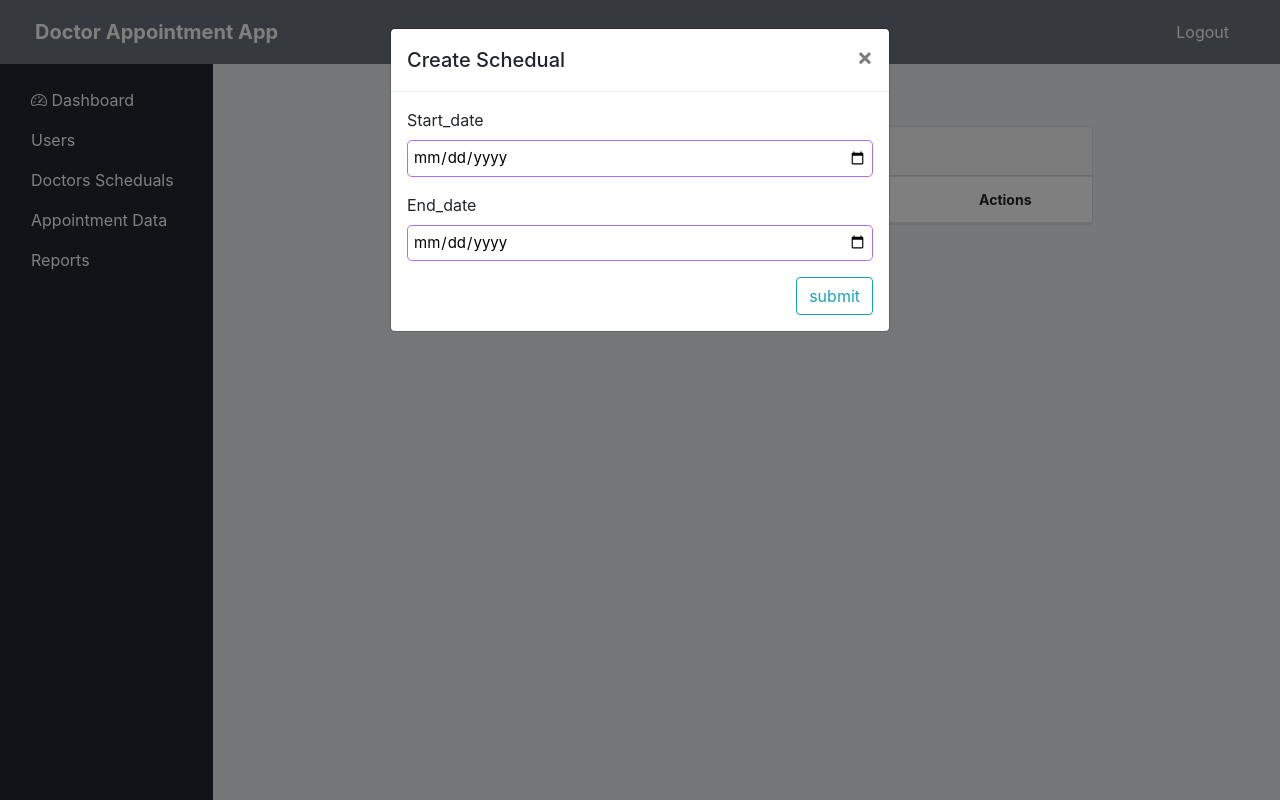
After one commit to Ali-hadi1/appointment, a Flask app: page /admin/doctors/schedules/detials/1 in a window 1280 px wide, after a click on "Create Schedule". The commit adds this page. Run offline with Flask 2, Linux system fonts and the light colour scheme; a user stored in the database is signed in; data comes from the database, SQL or seed files in the repository; both versions use the stored data as it was after the commit; lists and menus that the app fills with data are empty; some libraries are stand-ins or nearby versions.

Commit message:
show doctors which has schedule in admin panel and it's operation

```diff
--- a/appointment/routes.py
+++ b/appointment/routes.py
@@ -77,6 +77,11 @@ def login():
     form = Login()
     if form.validate_on_submit():
         user = User.query.filter_by(email=form.email.data).first()
+        if user.role == 2:
+            doctor_info = user.doctorinfo
+            if doctor_info[0].valid == False:
+                flash('Dear Doctor your Account is not activate yet!', 'info')
+                return redirect(url_for('home'))
         if user and bcrypt.check_password_hash(user.password, form.password.data):
             login_user(user, remember=form.remember.data)
             if user.role == 1:
@@ -154,14 +159,13 @@ def confirm(id):
 @app.route("/schedule", methods=('GET', 'POST'))
 @doctor_or_admin_required
 def schedule():
-    schedules = Schedule.query.all()
     form = CreateSchedule()
     if form.validate_on_submit():
         create_schedule = Schedule(doctor_id = current_user.id, start_date=form.start_date.data, end_date = form.end_date.data)
         db.session.add(create_schedule)
         db.session.commit()
-        return render_template('/schedule.html', form=form, schedules=schedules)
-    return render_template("/schedule.html", form=form, schedules=schedules)
+        return render_template('/schedule.html', form=form, schedules=current_user.schedule)
+    return render_template("/schedule.html", form=form, schedules=current_user.schedule)
 
 @app.route("/appointment", methods=('GET', 'POST'))
 @admin_required
@@ -175,6 +179,7 @@ def viewSchedule(id):
     return render_template("view_schedules.html", schedules=doctor.schedule, form=form)
 
 @app.route("/patient/appointment/<int:id>", methods=('GET', 'POST'))
+@login_required
 def patientAppointment(id):
     patient_create_appointment = MakeAppointment()
     patient_create_appointment.schedule_id.data = id
@@ -193,3 +198,30 @@ def patientAppointment(id):
 def doctorsSchedules():
     doctors = db.session.query(User).join(Schedule, Schedule.doctor_id == User.id).group_by(User.id).all()
     return render_template("/doctors_schedules.html", doctors = doctors)
+
+@app.route("/admin/doctors/schedules/detials/<int:id>", methods=('GET', 'POST'))
+@admin_required
+def doctorScheduleDetials(id):
+    doctor = User.query.filter_by(id = id).first()
+    create_schedule = CreateSchedule()
+    return render_template("/adminPanel/doctor_schedule_list.html", schedules = doctor.schedule, form=create_schedule)
+
+@app.route("/admin/doctors/schedules/delete/<int:id>")
+@admin_required
+def DeleteDoctorSchedule(id):
+    schedule_delete = Schedule.query.filter_by(id=id).first()
+    id = schedule_delete.doctor_id
+    db.session.delete(schedule_delete)
+    db.session.commit()
+    return redirect(url_for('doctorScheduleDetials', id = id))
+
+@app.route("/admin/doctors/schedules/edit/<int:id>")
+@admin_required
+def EditDoctorSchedule(id):
+    form = CreateSchedule()
+    if form.validate_on_submit():
+        pass
+    schedule_for_edit = Schedule.query.filter_by(id=id).first()
+    form.start_date.data = schedule_for_edit.start_date
+    form.end_date.data = schedule_for_edit.end_date
+    return redirect(url_for('doctorScheduleDetials', id = id))
--- a/appointment/static/style.css
+++ b/appointment/static/style.css
@@ -80,3 +80,7 @@ a:hover{
 ul{
     list-style-type: none;
 }
+.disable-a{
+    pointer-events: none;
+    cursor: default;
+}
--- /dev/null
+++ b/appointment/templates/adminPanel/doctor_schedule_list.html
@@ -0,0 +1,99 @@
+{% extends "index.html" %}
+
+{% block section %}
+<div style="z-index: 1000;">
+    <div class="col-lg-8 offset-lg-2 mb-2">
+        <button type="button" class="btn btn-primary" data-toggle="modal" data-target="#exampleModal">
+            Create Schedule
+        </button>
+    </div>
+    <div class="row">
+        <div class="col-lg-8 offset-lg-2">
+            <div class="main-card mb-3 card">
+                <div class="card-header">Schedules </div>
+                <div class="table-responsive">
+                    <table class="align-middle mb-0 table table-borderless table-striped table-hover">
+                        <thead>
+                            <tr class="app-normal-font">
+                                <th class="text-center">Id</th>
+                                <th class="text-center">Start Date</th>
+                                <th class="text-center">End Date</th>
+                                <th class="text-center">Actions</th>
+                            </tr>
+                        </thead>
+                        <tbody>
+                            {% for schedule in schedules %}
+                                <tr class="app-normal-font p-0">
+                                    <td class="text-center text-muted">{{ schedule.id }}</td>
+                                    <td class="text-center">
+                                        <div class="widget-content p-0">
+                                            {{schedule.start_date}}
+                                        </div>
+                                    </td>
+                                    <td class="text-center">{{schedule.end_date}}</td>
+                                    <td class="text-center">
+                                        <a href="" class=" text-success">
+                                            <i class="bi bi-pen"></i>
+                                        </a>
+                                        <a href="{{url_for('DeleteDoctorSchedule',id=schedule.id)}}" class="text-danger">
+                                            <i class="bi bi-trash-fill"></i>
+                                        </a>
+                                    </td>
+                                </tr>
+                            {% endfor %}
+                        </tbody>
+                    </table>
+                </div>
+            </div>
+        </div>
+    </div>
+
+    <div class="modal fade" id="exampleModal" tabindex="-1" role="dialog" aria-labelledby="exampleModalLabel"
+        aria-hidden="true">
+        <div class="modal-dialog" role="document">
+            <div class="modal-content">
+                <div class="modal-header">
+                    <h5 class="modal-title" id="exampleModalLabel">Create Schedual</h5>
+                    <button type="button" class="close" data-dismiss="modal" aria-label="Close">
+                        <span aria-hidden="true">&times;</span>
+                    </button>
+                </div>
+                <div class="modal-body">
+                    <form action="" method="post">
+                        {{ form.hidden_tag() }}
+                        <div class="form-group">
+                            {{ form.start_date.label(class="form-control-label text-capitalize",) }}
+                            {% if form.start_date.errors %}
+                                {{ form.start_date(class="form-control form-control-lg is-invalid") }}
+                                <div class="invalid-feedback">
+                                    {% for errors in form.start_date.errors %}
+                                        <span> {{ error }} </span>
+                                    {% endfor %}
+                                </div>
+                            {% else %}
+                                {{ form.start_date(class="form-control form-control-lg input_style") }}
+                            {% endif %}
+                        </div>
+                        <div class="form-group">
+                            {{ form.end_date.label(class="form-control-label text-capitalize") }}
+                            {% if form.end_date.errors %}
+                                {{ form.end_date(class="form-control form-control-lg is-invalid") }}
+                                <div class="invalid-feedback">
+                                    {% for errors in form.end_date.errors %}
+                                        <span> {{ error }} </span>
+                                    {% endfor %}
+                                </div>
+                            {% else %}
+                                {{ form.end_date(class="form-control form-control-lg input_style") }}
+                            {% endif %}
+                        </div>
+                        <div class="float-right">
+                            {{ form.submit(class="btn btn-outline-info") }}
+                        </div>
+                    </form>
+                </div>
+            </div>
+        </div>
+    </div>
+</div>
+{% endblock %}
--- a/appointment/templates/doctors_schedules.html
+++ b/appointment/templates/doctors_schedules.html
@@ -48,7 +48,7 @@
                                     {% endif %}
                                 </td>
                                 <td class="text-center">
-                                    <a href="" class="text-info" style="font-size:16px">
+                                    <a href="{{ url_for('doctorScheduleDetials', id = doctor.id)}}" class="text-info" style="font-size:16px">
                                         <i class="bi bi-card-list"></i>
                                     </a>
                                     <a href="{{ url_for('delete', id = doctor.id)}}" class="text-danger">
--- a/appointment/templates/layout/header.html
+++ b/appointment/templates/layout/header.html
@@ -1,5 +1,5 @@
 
-<header class="navbar navbar-expand bg-secondary flex-column flex-md-row bd-navbar">
+<header class="navbar navbar-expand bg-secondary flex-column flex-md-row bd-navbar" style="z-index: 999;">
     <ul class="navbar-nav mr-auto">
         <li class="nav-item  font-weight-bold title">
             <span clss="nav-link" href="#">Doctor Appointment App</span>
--- a/appointment/templates/view_schedules.html
+++ b/appointment/templates/view_schedules.html
@@ -17,7 +17,11 @@
                     <span class="">End Date{{ schedule.end_date }}</span>
                     <br>
                     <div class="col-12 p-0 d-flex justify-content-end">
-                        <a class="btn btn-outline-info" href="{{url_for('patientAppointment', id=schedule.id)}}">appoint </a>
+                        {% if current_user.id == schedule.doctor_id %}
+                            <a class="btn btn-outline-info disable-a" href="{{url_for('patientAppointment', id=schedule.id)}}">appoint </a>
+                        {% else %}
+                            <a class="btn btn-outline-info" href="{{url_for('patientAppointment', id=schedule.id)}}">appoint </a>
+                        {% endif %}
                     </div>
                 </div>
             </div>
```
Also changed, not shown: appointment/templates/adminPanel/doctor_schedule_edit.html (added, +47 -0 lines), appointment/site.db.
